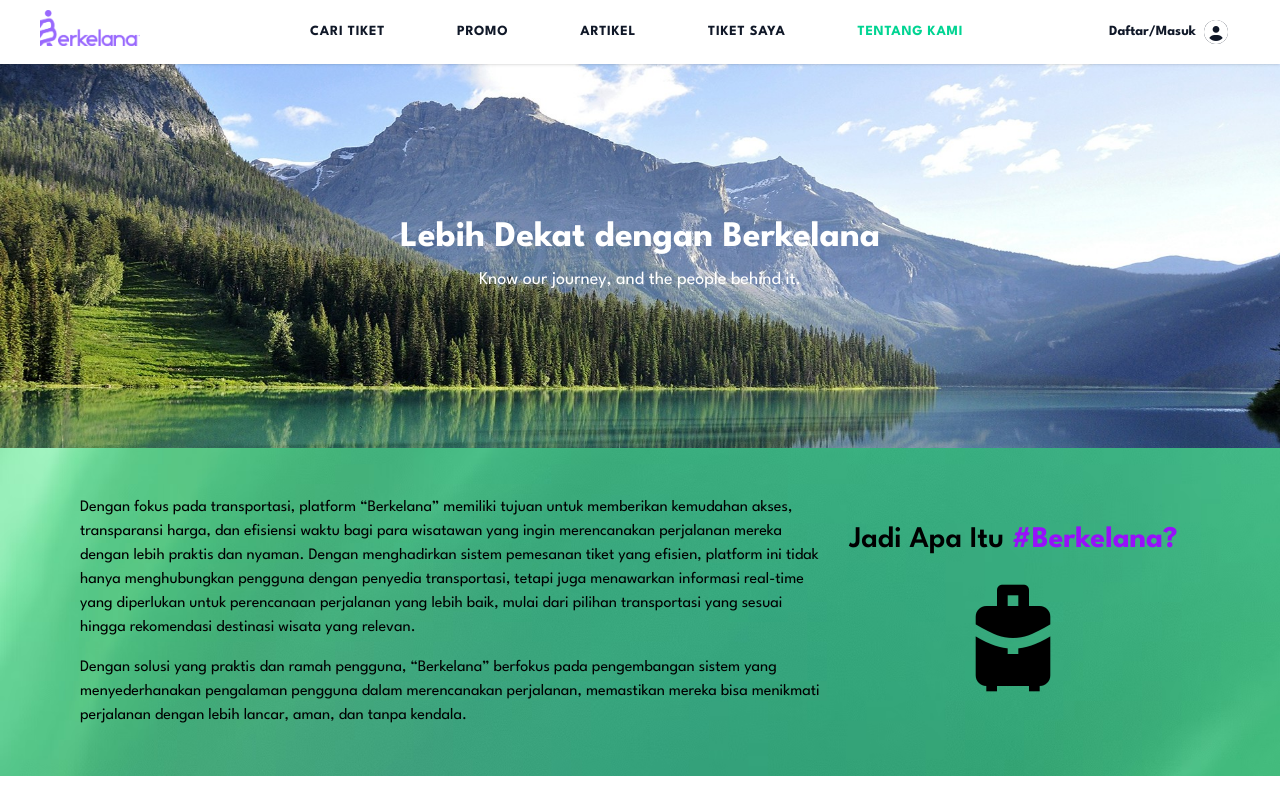
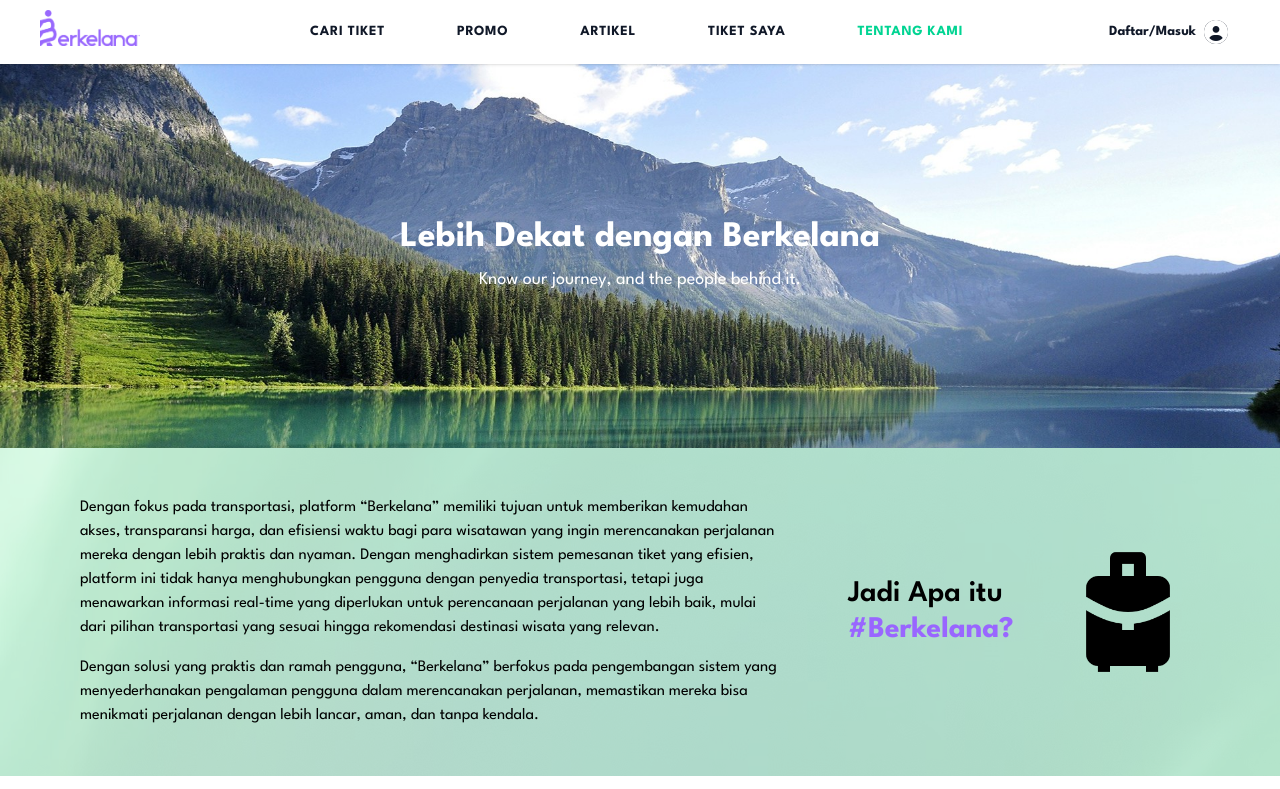
Before and after one commit to thoriqilhamizaidan/berkelana-aps, a React (Vite) app: page /tentang-kami in a window 1280 px wide. Shown: the top 789 px of the page. Built offline with nearby package versions, Linux system fonts and the light colour scheme.

Commit message:
revisian

```diff
--- a/package.json
+++ b/package.json
@@ -14,6 +14,8 @@
     "@fortawesome/react-fontawesome": "^0.2.2",
     "@iconify/react": "^6.0.0",
     "@tailwindcss/vite": "^4.1.6",
+    "html2canvas": "^1.4.1",
+    "jspdf": "^3.0.1",
     "lucide-react": "^0.510.0",
     "react": "^19.1.0",
     "react-dom": "^19.1.0",
--- a/src/user/etiket.jsx
+++ b/src/user/etiket.jsx
@@ -1,5 +1,8 @@
 import React from 'react';
-import { useNavigate } from 'react-router-dom'; // Import the useNavigate hook
+import { useNavigate } from 'react-router-dom';
+import { useRef } from 'react';
+import html2canvas from 'html2canvas';
+import jsPDF from 'jspdf';
 
 const ETicket = () => {
   const ticket = {
@@ -31,9 +34,24 @@
     navigate('/tiket-saya'); // Navigate to Tiketsaya page when button is clicked
   };
 
+  const ticketRef = useRef();
+
+  const handleDownloadPDF = async () => {
+    const element = ticketRef.current;
+    const canvas = await html2canvas(element, { scale: 2 });
+    const imgData = canvas.toDataURL('image/png');
+    const pdf = new jsPDF('p', 'mm', 'a4');
+    const imgProps = pdf.getImageProperties(imgData);
+    const pdfWidth = pdf.internal.pageSize.getWidth();
+    const pdfHeight = (imgProps.height * pdfWidth) / imgProps.width;
+    pdf.addImage(imgData, 'PNG', 0, 0, pdfWidth, pdfHeight);
+    pdf.save(`E-Tiket_${ticket.bookingCode}.pdf`);
+  };
+
+
   return (
     <div className="w-full bg-white p-4 md:p-6 lg:p-8">
-      <div className="w-full max-w-7xl mx-auto">
+      <div className="w-full max-w-7xl mx-auto" ref={ticketRef}>
         {/* Header with Logo (No Padding) */}
         <div className="flex justify-between items-center mb-4">
           <div>
@@ -41,7 +59,7 @@
           </div>
           <button
             onClick={handleClose} // Add onClick event to handle the close button
-            className="text-gray-400 hover:text-[#9966FF]" // Change color on hover
+            className="text-gray-400 hover:text-purplelight" // Change color on hover
           >
             <svg xmlns="http://www.w3.org/2000/svg" width="24" height="24" fill="none" viewBox="0 0 24 24" stroke="currentColor">
               <path strokeLinecap="round" strokeLinejoin="round" strokeWidth="2" d="M6 18L18 6M6 6l12 12" />
@@ -208,6 +226,16 @@
             </ul>
           </div>
         </div>
+
+        {/* Tombol Download */}
+        <div className="text-center mt-6 mb-10 px-10">
+          <button
+            onClick={handleDownloadPDF}
+            className="bg-emerald1 hover:bg-green-400 text-white px-6 py-3 rounded-md font-semibold"
+          >
+            Download PDF
+          </button>
+        </div>
       </div>
     </div>
   );
--- a/src/user/tentangkami.jsx
+++ b/src/user/tentangkami.jsx
@@ -58,7 +58,7 @@
   );
 
   return (
-    <div className="bg-white">
+    <div className="bg-white1">
 
 
       {/* Hero Section */}
@@ -74,32 +74,38 @@
 
       {/* Section 2 */}
       <div
-        className="bg-cover bg-center py-12"
+        className="relative bg-cover bg-center py-12"
         style={{ backgroundImage: "url('/images/tentangkami2.jpg')" }}
       >
-        <div className="max-w-6xl mx-auto px-4">
-          <div className="flex flex-col md:flex-row items-center justify-between">
+        <div className="absolute inset-0 bg-white1 opacity-60"></div>
+
+        <div className="relative z-10 max-w-6xl mx-auto px-4">
+          {/* Flex container kiri-kanan + jarak */}
+          <div className="flex flex-col md:flex-row md:items-center md:justify-between md:gap-x-16">
+
+            {/* Kiri: Paragraf */}
             <div className="md:w-2/3">
-              <p className="text-black mb-4">
+              <p className="text-black1 mb-4">
                 Dengan fokus pada transportasi, platform “Berkelana” memiliki tujuan untuk memberikan kemudahan akses, transparansi harga, dan efisiensi waktu bagi para wisatawan yang ingin merencanakan perjalanan mereka dengan lebih praktis dan nyaman.
-                 Dengan menghadirkan sistem pemesanan tiket yang efisien, platform ini tidak hanya menghubungkan pengguna dengan penyedia transportasi, tetapi juga menawarkan informasi real-time yang diperlukan untuk perencanaan perjalanan yang lebih baik, mulai dari pilihan transportasi yang sesuai hingga rekomendasi destinasi wisata yang relevan.
+                Dengan menghadirkan sistem pemesanan tiket yang efisien, platform ini tidak hanya menghubungkan pengguna dengan penyedia transportasi, tetapi juga menawarkan informasi real-time yang diperlukan untuk perencanaan perjalanan yang lebih baik, mulai dari pilihan transportasi yang sesuai hingga rekomendasi destinasi wisata yang relevan.
               </p>
-              <p className="text-black">
+              <p className="text-black1">
                 Dengan solusi yang praktis dan ramah pengguna, “Berkelana” berfokus pada pengembangan sistem yang menyederhanakan pengalaman pengguna dalam merencanakan perjalanan, memastikan mereka bisa menikmati perjalanan dengan lebih lancar, aman, dan tanpa kendala.
               </p>
             </div>
-            <div className="md:w-1/3 text-center mt-6 md:mt-0">
-              <h2 className="text-3xl font-semibold">
-                Jadi Apa Itu <span className="text-purple-600 font-bold">#Berkelana?</span>
+
+            {/* Kanan: Judul + Icon (lebih rapat dan icon lebih besar) */}
+            <div className="md:w-1/3 mt-6 md:mt-0 flex items-center justify-center gap-0">
+              <h2 className="text-3xl font-semibold text-black1">
+                Jadi Apa itu <span className="font-bold text-purple1">#Berkelana?</span>
               </h2>
-              <div className="mt-4">
-                <img
-                  src="/images/bagicon.png"
-                  alt="Travel Bag Icon"
-                  className="h-32 w-32 inline-block"
-                />
-              </div>
+              <img
+                src="/images/bagicon.png"
+                alt="Travel Bag Icon"
+                className="h-36 w-36"
+              />
             </div>
+
           </div>
         </div>
       </div>
@@ -109,7 +115,7 @@
         <div className="flex flex-col md:flex-row items-center">
           <div className="md:w-1/3 text-center md:text-left mb-6 md:mb-0">
             <p className="text-2xl font-semibold text-black">
-              <span className="text-green-600 font-semibold">#Berkelana</span> siap
+              <span className="text-emerald1 font-semibold">#Berkelana</span> siap
             </p>
             <p className="text-2xl font-semibold text-black">membersamai kalian</p>
             <p className="text-2xl font-semibold text-black">kemanapun kalian pergi!</p>
```
Also changed, not shown: 1 other file (tests, documents, lock files or other folders).
